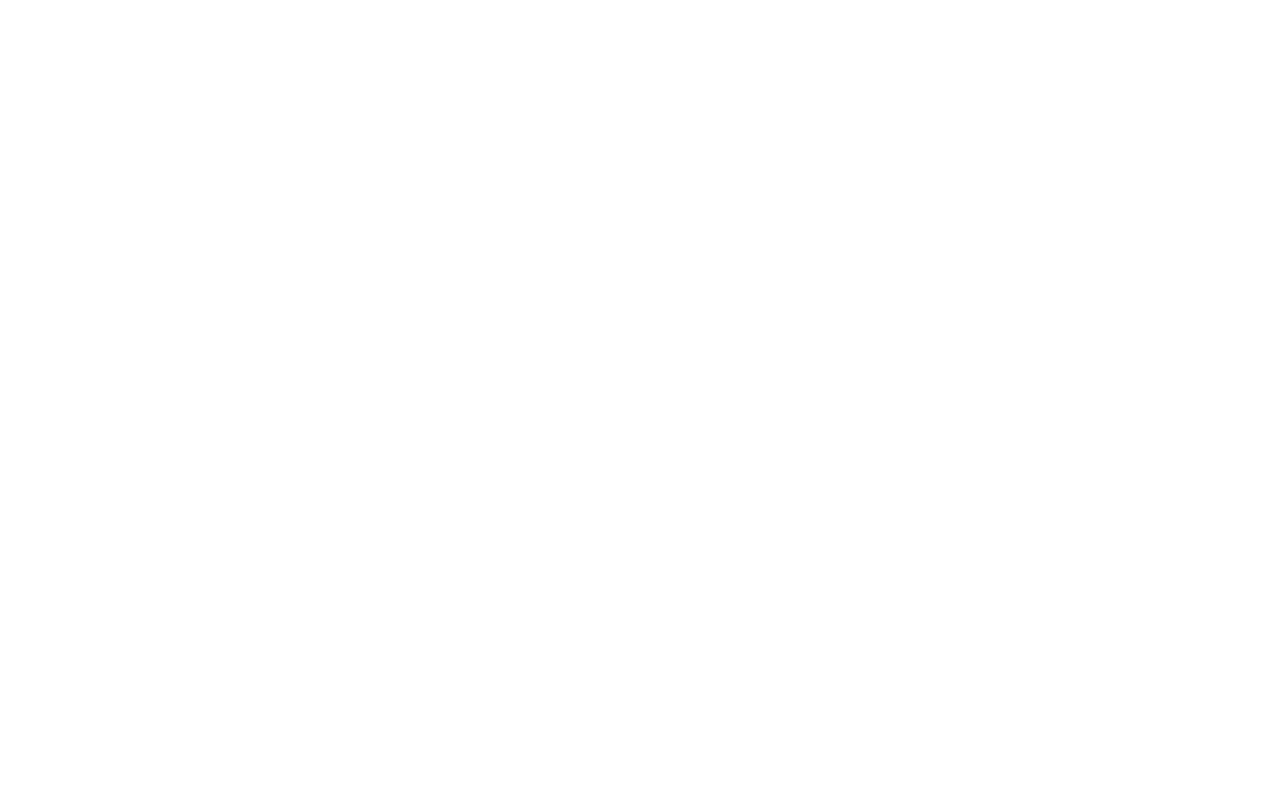
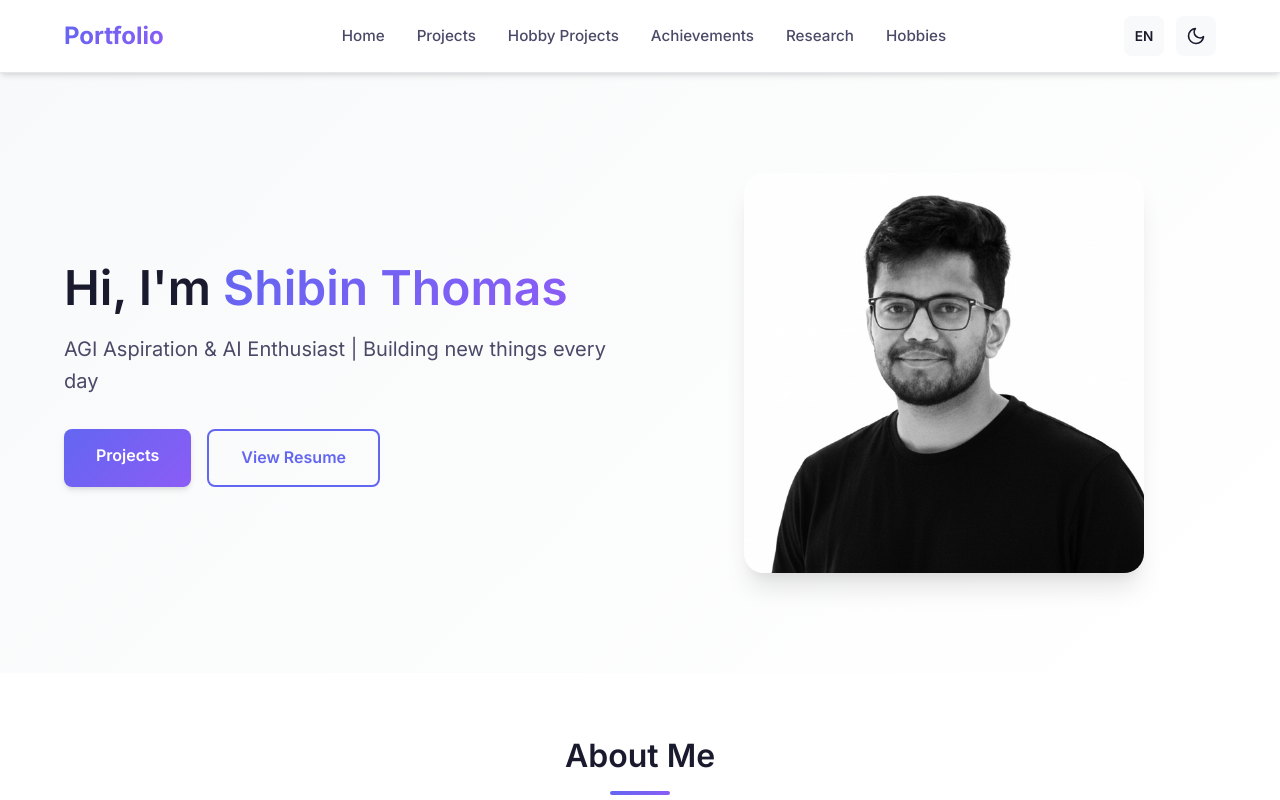
Before and after one commit to sshibinthomass/portfolio, a React (Vite) app: page /en in a window 1280 px wide. Shown: the top 800 px of the page. Built offline with nearby package versions, Linux system fonts and the light colour scheme.

Commit message:
Fix custom domain configuration

```diff
--- a/src/App.jsx
+++ b/src/App.jsx
@@ -37,7 +37,7 @@
 function App() {
   return (
     <ThemeProvider>
-      <BrowserRouter basename="/portfolio">
+      <BrowserRouter basename="/">
         <ScrollToTop />
         <Routes>
           {/* Redirect root to /en */}
--- a/src/components/Layout/Header.jsx
+++ b/src/components/Layout/Header.jsx
@@ -18,7 +18,7 @@
         i18n.changeLanguage(newLang);
         // Get current path relative to the language, considering the base path
         const fullPath = window.location.pathname;
-        const basePath = '/portfolio/';
+        const basePath = '/';
         // Remove base path and language prefix
         const pathWithoutBase = fullPath.replace(basePath, '/');
         const currentPath = pathWithoutBase.replace(`/${currentLang}`, '').replace(/^\//, '');
--- a/src/data/achievements.json
+++ b/src/data/achievements.json
@@ -5,9 +5,9 @@
             "title": "TUM Venture Hackathon",
             "description": "1st Place in TUM Venture Hackathon conducted by TUM VENTURE (Nov 2025)",
             "images": [
-                "/portfolio/images/achievements/TUM_Venture1.jpg",
-                "/portfolio/images/achievements/TUM_Venture2.jpg",
-                "/portfolio/images/achievements/TUM_Venture3.jpg"
+                "/images/achievements/TUM_Venture1.jpg",
+                "/images/achievements/TUM_Venture2.jpg",
+                "/images/achievements/TUM_Venture3.jpg"
             ],
             "youtubeLink": "",
             "github": "https://github.com/sshibinthomass/tum-hackathon.git",
@@ -67,11 +67,11 @@
             "title": "BMW Hackathon",
             "description": "1st Place in BMW Hackathon conducted by BMW (Oct 2025)",
             "images": [
-                "/portfolio/images/achievements/BMW1.jpg",
-                "/portfolio/images/achievements/BMW2.jpg",
-                "/portfolio/images/achievements/BMW3.jpg",
-                "/portfolio/images/achievements/BMW4.jpg",
-                "/portfolio/images/achievements/BMW5.jpg"
+                "/images/achievements/BMW1.jpg",
+                "/images/achievements/BMW2.jpg",
+                "/images/achievements/BMW3.jpg",
+                "/images/achievements/BMW4.jpg",
+                "/images/achievements/BMW5.jpg"
             ],
             "youtubeLink": "https://youtu.be/eKjWmrbp9wE?si=6yuaQwZtV4MkLjel",
             "github": "https://github.com/sshibinthomass/No-Expert-Agent",
@@ -113,9 +113,9 @@
             "title": "BKW Hackathon",
             "description": "2nd Place in BKW Hackathon conducted by BKW Engineering (Oct 2025)",
             "images": [
-                "/portfolio/images/achievements/BKW1.jpg",
-                "/portfolio/images/achievements/BKW2.jpg",
-                "/portfolio/images/achievements/BKW3.jpg"
+                "/images/achievements/BKW1.jpg",
+                "/images/achievements/BKW2.jpg",
+                "/images/achievements/BKW3.jpg"
             ],
             "appLink": "",
             "purpose": "",
@@ -128,11 +128,11 @@
             "title": "TNSCST Best Project Award",
             "description": "1st Place in Student Project Scheme (TNSCST) conducted by Gov of TamilNadu (Nov 2022)",
             "images": [
-                "/portfolio/images/achievements/TNSCST1.jpg",
-                "/portfolio/images/achievements/TNSCST2.jpg",
-                "/portfolio/images/achievements/TNSCST3.jpg",
-                "/portfolio/images/achievements/TNSCST4.jpg",
-                "/portfolio/images/achievements/TNSCST5.jpg"
+                "/images/achievements/TNSCST1.jpg",
+                "/images/achievements/TNSCST2.jpg",
+                "/images/achievements/TNSCST3.jpg",
+                "/images/achievements/TNSCST4.jpg",
+                "/images/achievements/TNSCST5.jpg"
             ],
             "teamMembers": [
                 {
@@ -182,11 +182,11 @@
             "title": "Smart India Hackathon",
             "description": "1st Place in Smart India Hackathon(W) conducted by SIH [Gov of India] Ministry of Ayush (Dec 2020)",
             "images": [
-                "/portfolio/images/achievements/SIH1.jpg",
-                "/portfolio/images/achievements/SIH2.jpg",
-                "/portfolio/images/achievements/SIH3.jpg",
-                "/portfolio/images/achievements/SIH4.jpg",
-                "/portfolio/images/achievements/SIH5.jpg"
+                "/images/achievements/SIH1.jpg",
+                "/images/achievements/SIH2.jpg",
+                "/images/achievements/SIH3.jpg",
+                "/images/achievements/SIH4.jpg",
+                "/images/achievements/SIH5.jpg"
             ],
             "teamMembers": [
                 {
@@ -246,16 +246,16 @@
             "title": "TCS XR Pro Hackathon",
             "description": "3rd Place in TCS XR Pro Hackathon conducted by Gov of TamilNadu/ CII Connect/TCS (Oct 2019)",
             "images": [
-                "/portfolio/images/achievements/TCS_XR_Pro1.jpg",
-                "/portfolio/images/achievements/TCS_XR_Pro2.jpg",
-                "/portfolio/images/achievements/TCS_XR_Pro3.jpg",
-                "/portfolio/images/achievements/TCS_XR_Pro4.jpg",
-                "/portfolio/images/achievements/TCS_XR_Pro5.jpg",
-                "/portfolio/images/achievements/TCS_XR_Pro6.jpg",
-                "/portfolio/images/achievements/TCS_XR_Pro7.jpg",
-                "/portfolio/images/achievements/TCS_XR_Pro8.jpg",
-                "/portfolio/images/achievements/TCS_XR_Pro9.jpg",
-                "/portfolio/images/achievements/TCS_XR_Pro10.jpg"
+                "/images/achievements/TCS_XR_Pro1.jpg",
+                "/images/achievements/TCS_XR_Pro2.jpg",
+                "/images/achievements/TCS_XR_Pro3.jpg",
+                "/images/achievements/TCS_XR_Pro4.jpg",
+                "/images/achievements/TCS_XR_Pro5.jpg",
+                "/images/achievements/TCS_XR_Pro6.jpg",
+                "/images/achievements/TCS_XR_Pro7.jpg",
+                "/images/achievements/TCS_XR_Pro8.jpg",
+                "/images/achievements/TCS_XR_Pro9.jpg",
+                "/images/achievements/TCS_XR_Pro10.jpg"
             ],
             "teamMembers": [
                 {
@@ -295,11 +295,11 @@
             "title": "IFA Hackathon (IOT for All)",
             "description": "3rd Place in IFA Hackathon (IOT for All) conducted by MakersTribe (Dec 2019)",
             "images": [
-                "/portfolio/images/achievements/IFA1.jpg",
-                "/portfolio/images/achievements/IFA2.jpg",
-                "/portfolio/images/achievements/IFA3.jpg",
-                "/portfolio/images/achievements/IFA4.jpg",
-                "/portfolio/images/achievements/IFA5.jpg"
+                "/images/achievements/IFA1.jpg",
+                "/images/achievements/IFA2.jpg",
+                "/images/achievements/IFA3.jpg",
+                "/images/achievements/IFA4.jpg",
+                "/images/achievements/IFA5.jpg"
             ],
             "teamMembers": [
                 {
@@ -339,10 +339,10 @@
             "title": "SAR Tier 2",
             "description": "1st Place in SAE Tier 2 conducted by SAE (Feb 2020)",
             "images": [
-                "/portfolio/images/achievements/SAR_Tire21.jpg",
-                "/portfolio/images/achievements/SAR_Tire22.jpg",
-                "/portfolio/images/achievements/SAR_Tire23.jpg",
-                "/portfolio/images/achievements/SAR_Tire24.jpg"
+                "/images/achievements/SAR_Tire21.jpg",
+                "/images/achievements/SAR_Tire22.jpg",
+                "/images/achievements/SAR_Tire23.jpg",
+                "/images/achievements/SAR_Tire24.jpg"
             ],
             "teamMembers": [
                 {
@@ -382,10 +382,10 @@
             "title": "Project expo’19 & 22",
             "description": "1st Place in Project expo’19 & 22 conducted by SKCET (Sep 2019)",
             "images": [
-                "/portfolio/images/achievements/EXPO_191.jpg",
-                "/portfolio/images/achievements/EXPO_192.jpg",
-                "/portfolio/images/achievements/EXPO_193.jpg",
-                "/portfolio/images/achievements/EXPO_221.jpg"
+                "/images/achievements/EXPO_191.jpg",
+                "/images/achievements/EXPO_192.jpg",
+                "/images/achievements/EXPO_193.jpg",
+                "/images/achievements/EXPO_221.jpg"
             ],
             "teamMembers": [
                 {
@@ -425,10 +425,10 @@
             "title": "Star Performance & Academic Excellence",
             "description": "Star Performance & Academic Excellence in department of Mechatronics in B.Tech at Sri Krishna College of Engineering and Technology, Coimbatore",
             "images": [
-                "/portfolio/images/achievements/StarPerformance1.jpg",
-                "/portfolio/images/achievements/AcademicExcellence1.jpg",
-                "/portfolio/images/achievements/StarPerformance2.jpg",
-                "/portfolio/images/achievements/AcademicExcellence2.jpg"
+                "/images/achievements/StarPerformance1.jpg",
+                "/images/achievements/AcademicExcellence1.jpg",
+                "/images/achievements/StarPerformance2.jpg",
+                "/images/achievements/AcademicExcellence2.jpg"
             ],
             "references": [
                 {
--- a/src/data/hobbyProjects.json
+++ b/src/data/hobbyProjects.json
@@ -6,7 +6,7 @@
             "description": "Data-based Modeling of Slug Flow Crystallization with Uncertainty Quantification",
             "category": "agentic-llm",
             "images": [
-                "/portfolio/images/project/Slug_Flow_Crystallization1.jpeg"
+                "/images/project/Slug_Flow_Crystallization1.jpeg"
             ],
             "youtubeLink": "",
             "github": "https://github.com/sshibinthomass/MLME_SFC_13",
@@ -30,7 +30,7 @@
             "description": "Open-source LangGraph implementation patterns and examples",
             "category": "agentic-llm",
             "images": [
-                "/portfolio/images/project/Langgraph-Core1.jpeg"
+                "/images/project/Langgraph-Core1.jpeg"
             ],
             "youtubeLink": "",
             "github": "https://github.com/sshibinthomass/Langgraph-Core",
@@ -55,7 +55,7 @@
             "description": "AI chatbot for finding sushi restaurants in Munich with parking assistance",
             "category": "agentic-llm",
             "images": [
-                "/portfolio/images/project/Munich-Sushi1.jpeg"
+                "/images/project/Munich-Sushi1.jpeg"
             ],
             "youtubeLink": "https://www.youtube.com/embed/8AhdfVI-oU8?si=_zJ6zAP9A762ZIFO",
             "github": "https://github.com/sshibinthomass/Munich-sushi-Chatbot",
@@ -82,11 +82,11 @@
             "description": "DRO-CO Bot - AI-powered Humanoid Robot for COVID SOP Compliance",
             "category": "robotics-iot",
             "images": [
-                "/portfolio/images/project/NaviBot1.jpeg",
-                "/portfolio/images/project/NaviBot2.jpeg",
-                "/portfolio/images/project/NaviBot3.jpeg",
-                "/portfolio/images/project/NaviBot4.jpeg",
-                "/portfolio/images/project/NaviBot5.jpeg"
+                "/images/project/NaviBot1.jpeg",
+                "/images/project/NaviBot2.jpeg",
+                "/images/project/NaviBot3.jpeg",
+                "/images/project/NaviBot4.jpeg",
+                "/images/project/NaviBot5.jpeg"
             ],
             "youtubeLink": "https://www.youtube.com/embed/QqrCg2vfLW0",
             "github": "",
@@ -109,9 +109,9 @@
             "description": "IOTAR Application - AR and IoT for Enhanced Learning",
             "category": "web-app",
             "images": [
-                "/portfolio/images/project/ARcadium1.jpeg",
-                "/portfolio/images/project/ARcadium2.jpeg",
-                "/portfolio/images/project/ARcadium3.jpeg"
+                "/images/project/ARcadium1.jpeg",
+                "/images/project/ARcadium2.jpeg",
+                "/images/project/ARcadium3.jpeg"
             ],
             "youtubeLink": "https://www.youtube.com/embed/KQdLGSpzPxI",
             "github": "",
@@ -132,8 +132,8 @@
             "description": "Exploring the Aquatic Wonders - A Virtual Reality Underwater Museum",
             "category": "web-app",
             "images": [
-                "/portfolio/images/project/SubMerge1.jpeg",
-                "/portfolio/images/project/SubMerge2.jpeg"
+                "/images/project/SubMerge1.jpeg",
+                "/images/project/SubMerge2.jpeg"
             ],
             "youtubeLink": "https://www.youtube.com/embed/9ubWJePQCwg",
             "github": "",
@@ -154,8 +154,8 @@
             "description": "RosaryPlantHouse.com – E-commerce Web Application for Plant Lovers",
             "category": "web-app",
             "images": [
-                "/portfolio/images/project/Spikora1.jpeg",
-                "/portfolio/images/project/Spikora2.jpeg"
+                "/images/project/Spikora1.jpeg",
+                "/images/project/Spikora2.jpeg"
             ],
             "youtubeLink": "",
             "github": "",
@@ -179,7 +179,7 @@
             "description": "Datenbasierte Modellierung der Slug-Flow-Kristallisation mit Unsicherheitsquantifizierung",
             "category": "agentic-llm",
             "images": [
-                "/portfolio/images/hobby-project.png"
+                "/images/hobby-project.png"
             ],
             "youtubeLink": "",
             "github": "https://github.com/sshibinthomass/MLME_SFC_13",
@@ -203,7 +203,7 @@
             "description": "Open-Source LangGraph-Implementierungsmuster und Beispiele",
             "category": "agentic-llm",
             "images": [
-                "/portfolio/images/hobby-project.png"
+                "/images/hobby-project.png"
             ],
             "youtubeLink": "",
             "github": "https://github.com/sshibinthomass/Langgraph-Core",
@@ -228,7 +228,7 @@
             "description": "KI-Chatbot zum Finden von Sushi-Restaurants in München mit Parkunterstützung",
             "category": "agentic-llm",
             "images": [
-                "/portfolio/images/hobby-project.png"
+                "/images/hobby-project.png"
             ],
             "youtubeLink": "https://www.youtube.com/embed/8AhdfVI-oU8?si=_zJ6zAP9A762ZIFO",
             "github": "https://github.com/sshibinthomass/Munich-sushi-Chatbot",
@@ -255,7 +255,7 @@
             "description": "DRO-CO Bot - KI-gesteuerter humanoider Roboter für COVID SOP Compliance",
             "category": "robotics-iot",
             "images": [
-                "/portfolio/images/hobby-project.png"
+                "/images/hobby-project.png"
             ],
             "youtubeLink": "https://www.youtube.com/embed/QqrCg2vfLW0",
             "github": "",
@@ -278,7 +278,7 @@
             "description": "IOTAR-Anwendung - AR und IoT für verbessertes Lernen",
             "category": "web-app",
             "images": [
-                "/portfolio/images/hobby-project.png"
+                "/images/hobby-project.png"
             ],
             "youtubeLink": "https://www.youtube.com/embed/KQdLGSpzPxI",
             "github": "",
@@ -299,7 +299,7 @@
             "description": "VR Unterwasser-Museum - Virtuelle Realität Unterwassererlebnis",
             "category": "web-app",
             "images": [
-                "/portfolio/images/hobby-project.png"
+                "/images/hobby-project.png"
             ],
             "youtubeLink": "https://www.youtube.com/embed/9ubWJePQCwg",
             "github": "",
@@ -320,7 +320,7 @@
             "description": "RosaryPlantHouse.com – E-Commerce-Webanwendung für Pflanzenliebhaber",
             "category": "web-app",
             "images": [
-                "/portfolio/images/hobby-project.png"
+                "/images/hobby-project.png"
             ],
             "youtubeLink": "",
             "github": "",
--- a/src/data/projects.json
+++ b/src/data/projects.json
@@ -5,7 +5,7 @@
             "title": "Development of LLM-Agent for eCADSTAR",
             "description": "AI-driven circuit design agent with vision-language models and autonomous simulation",
             "images": [
-                "/portfolio/images/project_1.jpg"
+                "/images/project_1.jpg"
             ],
             "technologies": [
                 "Qwen2.5-VL",
@@ -30,7 +30,7 @@
             "title": "SafeMate (Employee Management and Surveillance Bot)",
             "description": "Advanced facial recognition and surveillance system with IoT integration",
             "images": [
-                "/portfolio/images/project_2_1.jpg"
+                "/images/project_2_1.jpg"
             ],
             "technologies": [
                 "OpenCV",
@@ -54,9 +54,9 @@
             "title": "YogaVision (AI-powered IOT-based VR box with Application)",
             "description": "VR yoga application with AI-driven biometric monitoring and adaptive environments",
             "images": [
-                "/portfolio/images/achievements/YogaVision1.jpg",
-                "/portfolio/images/achievements/YogaVision3.jpg",
-                "/portfolio/images/achievements/YogaVision4.jpg"
+                "/images/achievements/YogaVision1.jpg",
+                "/images/achievements/YogaVision3.jpg",
+                "/images/achievements/YogaVision4.jpg"
             ],
             "technologies": [
                 "VR",
--- a/src/pages/AchievementDetail.jsx
+++ b/src/pages/AchievementDetail.jsx
@@ -15,7 +15,7 @@
 
     // Fallback to English achievement
     const enAchievement = achievementsData.en.find(a => a.id === parseInt(id));
-    const achievementImages = achievement?.images || enAchievement?.images || ['/portfolio/images/achievement.png'];
+    const achievementImages = achievement?.images || enAchievement?.images || ['/images/achievement.png'];
 
     // New metadata fields with fallback
     const achievementYoutubeLink = achievement?.youtubeLink || enAchievement?.youtubeLink || '';
--- a/src/pages/HobbyProjectDetail.jsx
+++ b/src/pages/HobbyProjectDetail.jsx
@@ -15,7 +15,7 @@
 
     // Fallback to English project for images, link, and technologies
     const enProject = hobbyProjectsData.en.find(p => p.id === parseInt(id));
-    const projectImages = project?.images || enProject?.images || ['/portfolio/images/hobby-project.png'];
+    const projectImages = project?.images || enProject?.images || ['/images/hobby-project.png'];
     const projectTechnologies = project?.technologies || enProject?.technologies || [];
 
     // New metadata fields with fallback
--- a/src/pages/Home.jsx
+++ b/src/pages/Home.jsx
@@ -39,7 +39,7 @@
             if (enProject?.images) return enProject.images[0];
             if (enProject?.image) return enProject.image;
         }
-        return '/portfolio/images/project.png'; // Default fallback
+        return '/images/project.png'; // Default fallback
     };
 
     return (
@@ -73,7 +73,7 @@
                             animate={{ opacity: 1, scale: 1 }}
                             transition={{ duration: 0.6, delay: 0.2 }}
                         >
-                            <img src="/portfolio/images/profile.jpg" alt="Profile" />
+                            <img src="/images/profile.jpg" alt="Profile" />
                         </motion.div>
                     </div>
                 </div>
--- a/src/pages/ProjectDetail.jsx
+++ b/src/pages/ProjectDetail.jsx
@@ -15,7 +15,7 @@
 
     // Fallback to English project for images, link, and technologies
     const enProject = projectsData.en.find(p => p.id === parseInt(id));
-    const projectImages = project?.images || enProject?.images || ['/portfolio/images/project.png'];
+    const projectImages = project?.images || enProject?.images || ['/images/project.png'];
     const projectTechnologies = project?.technologies || enProject?.technologies || [];
 
     // New metadata fields with fallback
--- a/src/pages/Projects.jsx
+++ b/src/pages/Projects.jsx
@@ -25,7 +25,7 @@
             if (enProject?.images && enProject.images.length > 0) return enProject.images[0];
             if (enProject?.image) return enProject.image;
         }
-        return '/portfolio/images/project.png'; // Default fallback
+        return '/images/project.png'; // Default fallback
     };
 
     // Helper function to get project technologies with English fallback
--- a/vite.config.js
+++ b/vite.config.js
@@ -4,7 +4,7 @@
 // https://vite.dev/config/
 export default defineConfig({
   plugins: [react()],
-  base: '/portfolio/',
+  base: '/',
   build: {
     rollupOptions: {
       output: {
```
Also changed, not shown: 1 other file (tests, documents, lock files or other folders).
